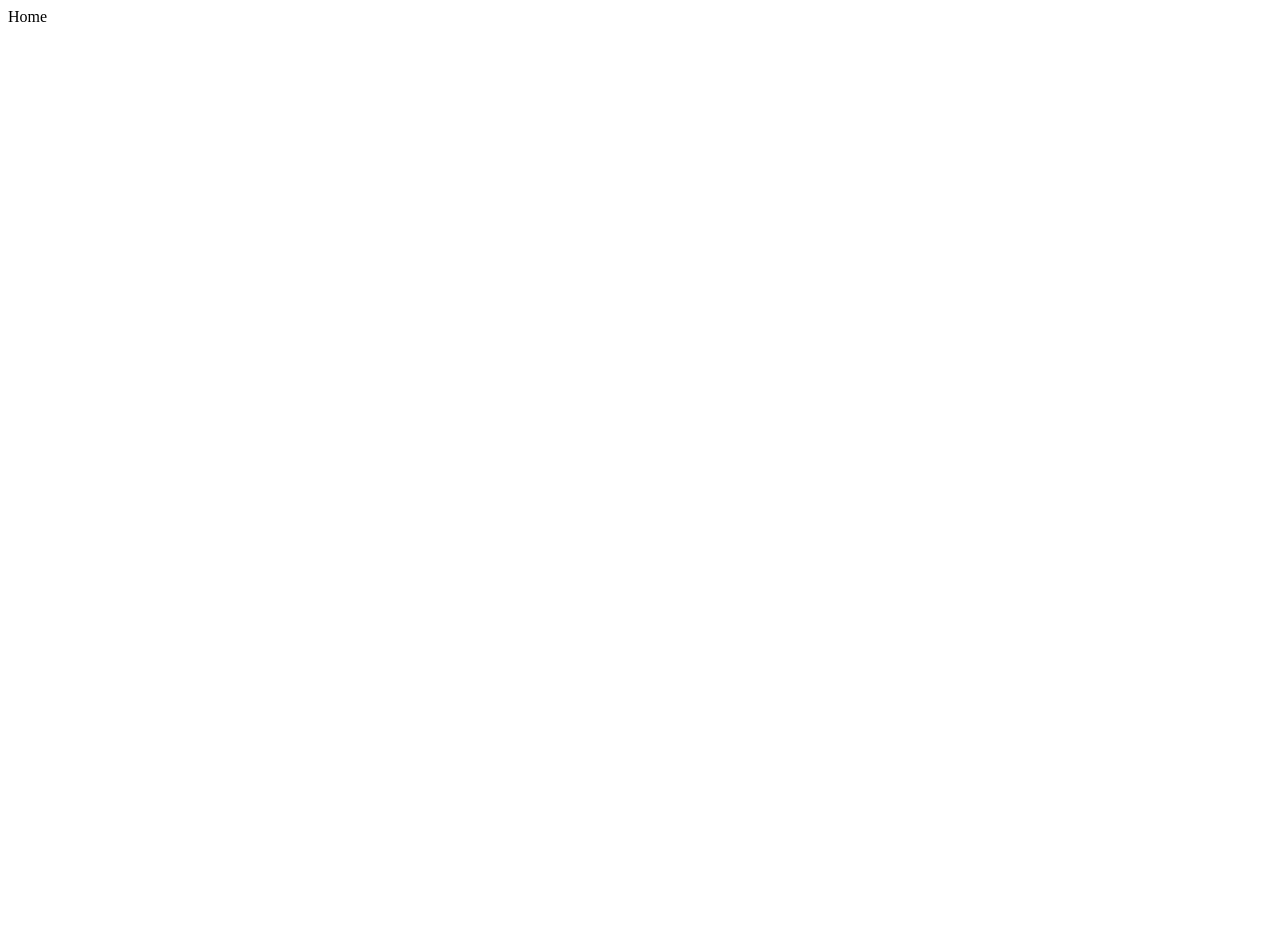
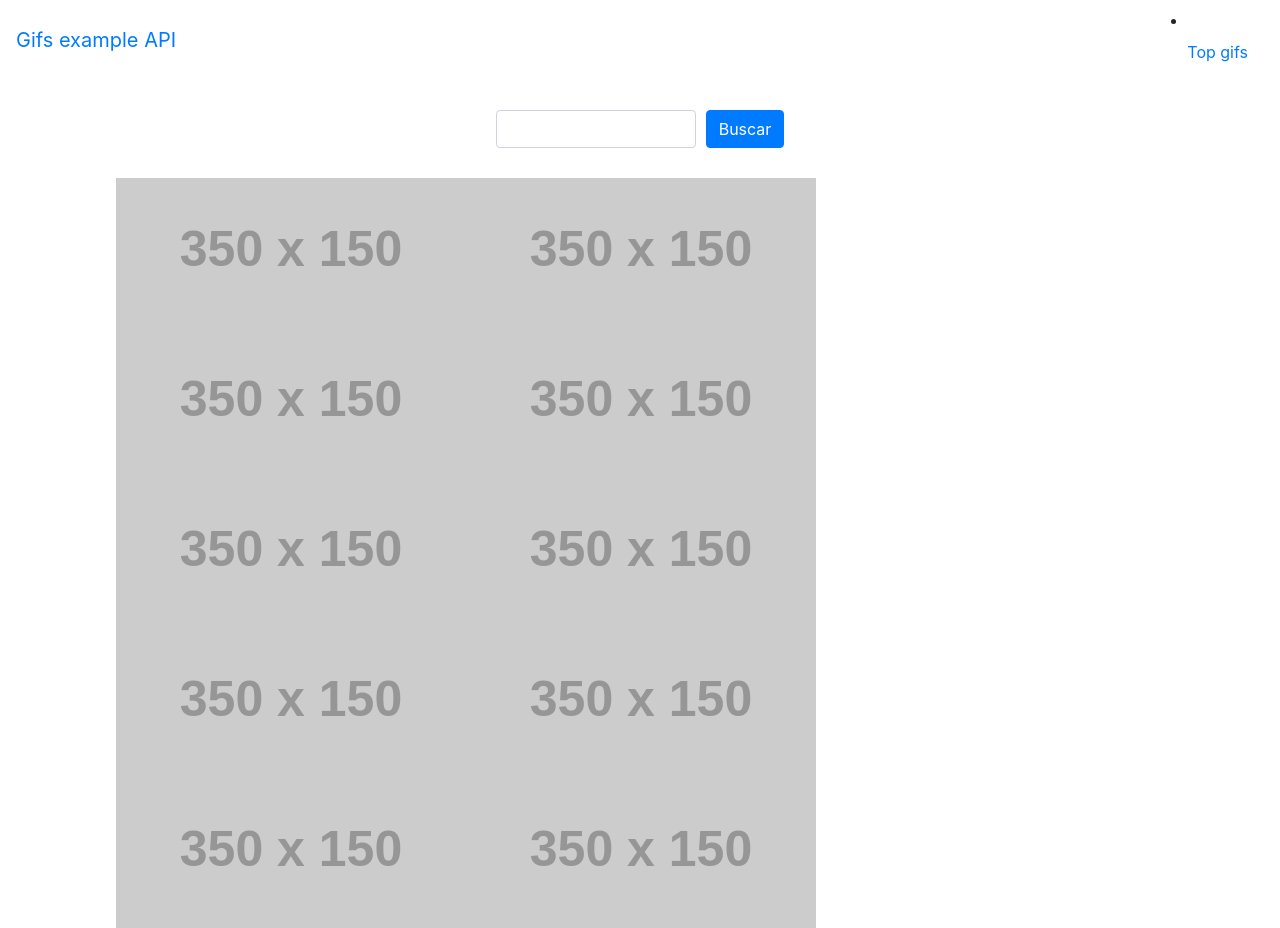
Before and after one commit to jvleon/giphy-app, a React (Create React App) app: page / in a window 1280 px wide. Before the commit the page ends 800 px from the top, so only its background shows below. Built offline with nearby package versions, Linux system fonts and the light colour scheme.

Commit message:
complete design frames

```diff
--- a/src/App.js
+++ b/src/App.js
@@ -1,11 +1,9 @@
 import React from 'react';
-import {
-  BrowserRouter as Router,
-} from 'react-router-dom';
+import { BrowserRouter as Router } from 'react-router-dom';
 import { Provider } from 'react-redux';
 import store from './store';
-
-const Home = () =>  <div>Home</div>;
+import Home from './containers/Home';
+import 'bootstrap/dist/css/bootstrap.min.css';
 
 const App = () => (
   <Provider store={store}>
--- /dev/null
+++ b/src/components/Image/index.js
@@ -0,0 +1,19 @@
+import React from 'react';
+import PropTypes from 'prop-types';
+import Img from './styled';
+
+const Image = ({ src, alt }) => (
+  <Img src={src} alt={alt} />
+);
+
+Image.defaultProps = {
+  src: '//via.placeholder.com/350x150',
+  alt: 'placeholder',
+};
+
+Image.propTypes = {
+  src: PropTypes.string,
+  alt: PropTypes.string,
+};
+
+export default Image;
--- /dev/null
+++ b/src/components/Image/styled.js
@@ -0,0 +1,7 @@
+import styled from 'styled-components';
+
+export default styled.img`
+  max-height: 100%;
+  min-width: 100%;
+  object-fit: cover;
+`;
--- /dev/null
+++ b/src/components/Layout/index.js
@@ -0,0 +1,12 @@
+import styled from 'styled-components';
+
+export const MainContainer = styled.div`
+  display: flex;
+  flex-wrap: wrap;
+  padding: 0 10%;
+`;
+
+export const ImageContainer = styled.div`
+  display: inlinex-flex;
+  heigth: 150px;
+`;
--- /dev/null
+++ b/src/components/Search/index.js
@@ -0,0 +1,20 @@
+import React from 'react';
+import PropTypes from 'prop-types';
+import { Button } from 'reactstrap';
+import { SearchContainer, StyledInput } from './styled';
+
+const Search = ({ onChange, onClick }) => (
+  <SearchContainer>
+    <StyledInput onChange={onChange} />
+    <Button color="primary" onClick={onClick}>
+      Buscar
+    </Button>
+  </SearchContainer>
+);
+
+Search.propTypes = {
+  onChange: PropTypes.func.isRequired,
+  onClick: PropTypes.func.isRequired,
+};
+
+export default Search;
--- /dev/null
+++ b/src/components/Search/styled.js
@@ -0,0 +1,14 @@
+import styled from 'styled-components';
+import { Input } from 'reactstrap';
+
+export const SearchContainer = styled.div`
+  width: 100%;
+  display: flex;
+  justify-content: center;
+  margin: 30px 0;
+`;
+
+export const StyledInput = styled(Input)`
+  width: 200px;
+  margin-right: 10px;
+`;
--- /dev/null
+++ b/src/containers/Home.js
@@ -0,0 +1,68 @@
+import React from 'react';
+import {
+  Navbar,
+  NavbarBrand,
+  NavItem,
+  NavLink,
+  Row,
+} from 'reactstrap';
+import Image from '../components/Image';
+import Search from '../components/Search';
+import {
+  ImageContainer,
+  MainContainer,
+} from '../components/Layout';
+
+const Home = () => {
+  return (
+    <>
+      <Navbar>
+        <NavbarBrand>
+          Gifs example API
+        </NavbarBrand>
+        <NavItem>
+          <NavLink href="#" onClick={() => alert('hello')}>Top gifs</NavLink>
+        </NavItem>
+      </Navbar>
+      <Row>
+        <Search />
+      </Row>
+      <Row>
+        <MainContainer>
+          <ImageContainer>
+            <Image />
+          </ImageContainer>
+          <ImageContainer>
+            <Image />
+          </ImageContainer>
+          <ImageContainer>
+            <Image />
+          </ImageContainer>
+          <ImageContainer>
+            <Image />
+          </ImageContainer>
+          <ImageContainer>
+            <Image />
+          </ImageContainer>
+          <ImageContainer>
+            <Image />
+          </ImageContainer>
+          <ImageContainer>
+            <Image />
+          </ImageContainer>
+          <ImageContainer>
+            <Image />
+          </ImageContainer>
+          <ImageContainer>
+            <Image />
+          </ImageContainer>
+          <ImageContainer>
+            <Image />
+          </ImageContainer>
+        </MainContainer>
+      </Row>
+    </>
+  );
+};
+
+export default Home;
```
